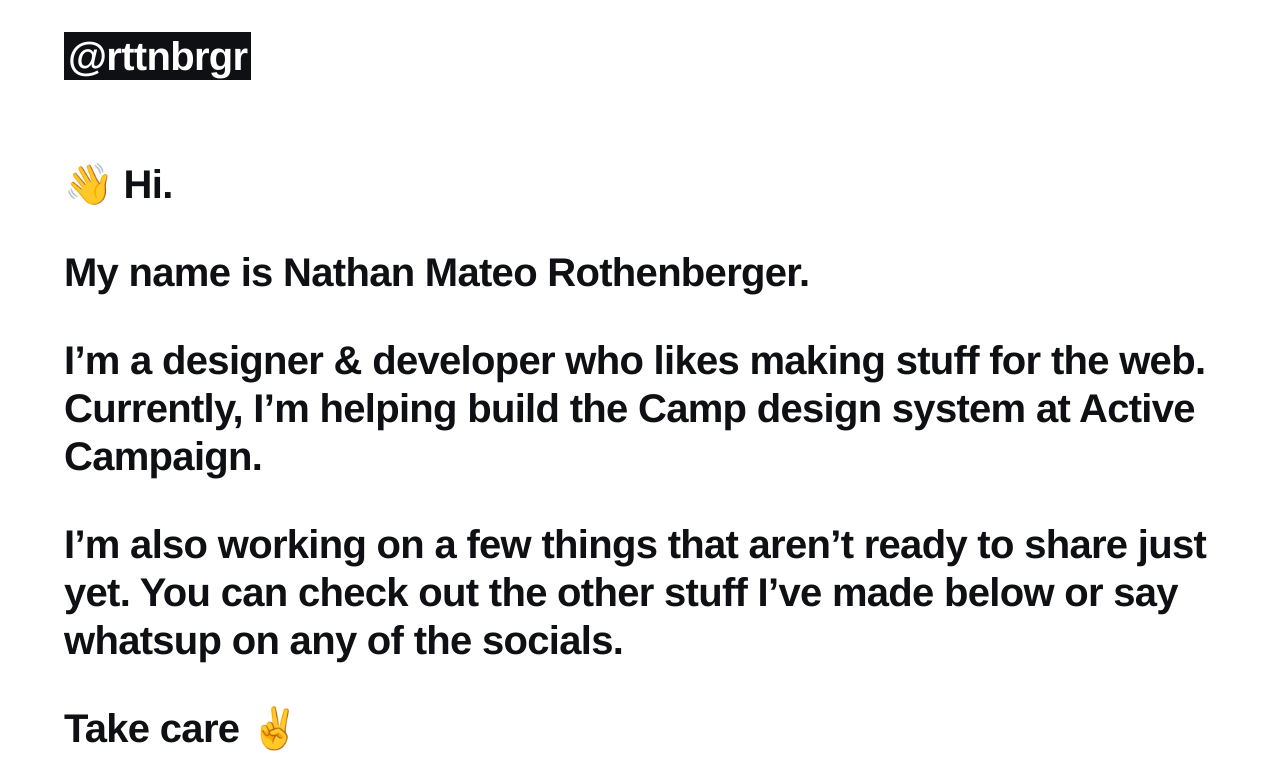
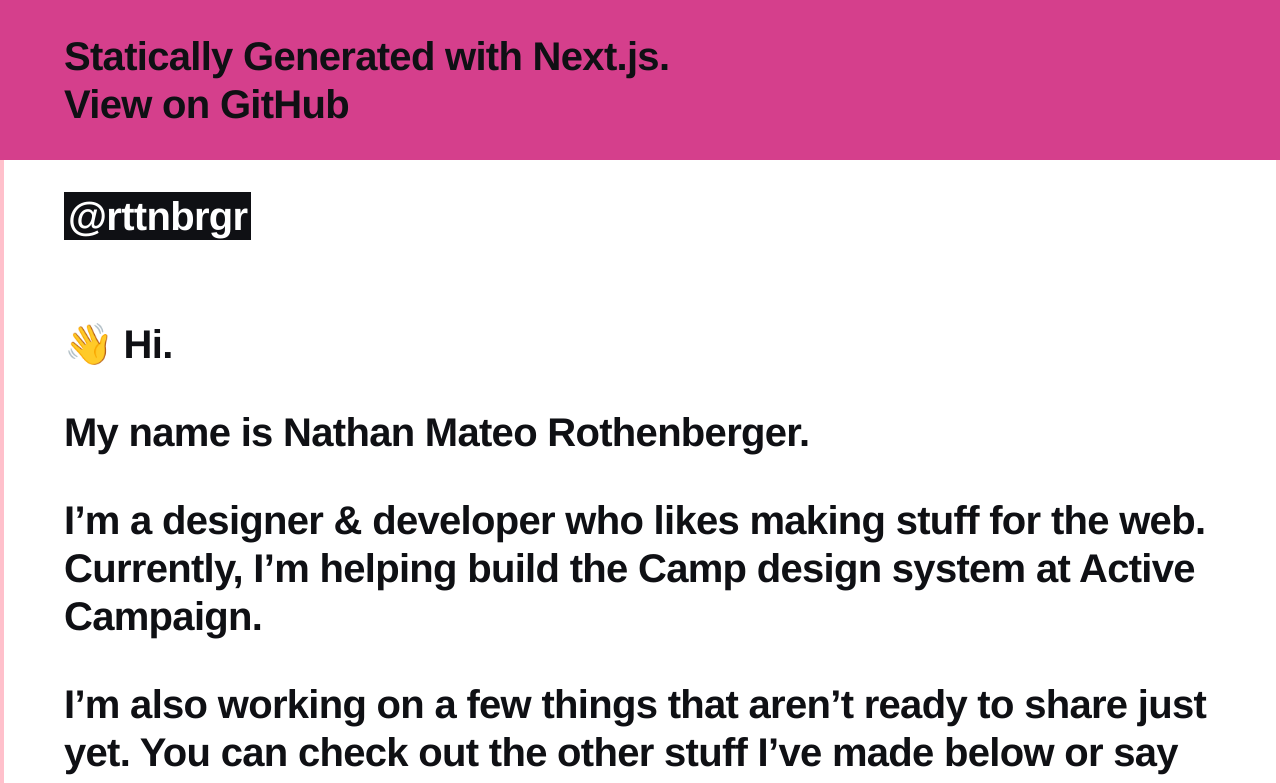
Before and after one commit to rttnbrgr/homebase, a Next.js app: page / in a window 1280 px wide. Shown: the top 783 px of the page. Built offline with nearby package versions, Linux system fonts and the light colour scheme.

Commit message:
debug + normalize layouts

```diff
--- a/components/Footer.tsx
+++ b/components/Footer.tsx
@@ -10,7 +10,7 @@ import NextLink from "next/link";
 const Footer = () => {
   return (
     <>
-      <Box as="footer" layerStyle="" py="8">
+      <Box as="footer" layerStyle="debug" py="8">
         <ChakraContainer bg="transparent" variant="refactor">
           <Text as="h3">Statically Generated with Next.js.</Text>
           <Text>
--- a/components/layouts/LayoutBlog.tsx
+++ b/components/layouts/LayoutBlog.tsx
@@ -1,6 +1,6 @@
 import Footer from "../Footer";
 import Meta from "../MetaRoot";
-import { ChakraProvider } from "@chakra-ui/react";
+import { Box, ChakraProvider } from "@chakra-ui/react";
 import theme from "../../theme";
 
 type Props = {
@@ -13,10 +13,13 @@ const LayoutBlog = ({ preview, children }: Props) => {
     <>
       <Meta />
       <ChakraProvider theme={theme}>
-        <div className="min-h-screen">
-          <main>{children}</main>
+        <Box minH="100vh" boxShadow="inset 0 0 0 4px green">
+          <main>
+            <Footer />
+            {children}
+          </main>
           <Footer />
-        </div>
+        </Box>
       </ChakraProvider>
     </>
   );
--- a/components/layouts/LayoutChakra.tsx
+++ b/components/layouts/LayoutChakra.tsx
@@ -1,4 +1,4 @@
-import { ChakraProvider } from "@chakra-ui/react";
+import { Box, ChakraProvider } from "@chakra-ui/react";
 import React from "react";
 import Meta from "../MetaRoot";
 import theme from "../../theme";
@@ -13,10 +13,13 @@ const LayoutChakra = ({ children }: LayoutProps) => {
     <>
       <Meta />
       <ChakraProvider theme={theme}>
-        <div className="min-h-screen flex justify-center items-start">
-          <main>{children}</main>
-        </div>
-        <Footer />
+        <Box minH="100vh" boxShadow="inset 0 0 0 4px pink">
+          <main>
+            <Footer />
+            {children}
+          </main>
+          <Footer />
+        </Box>
       </ChakraProvider>
     </>
   );
--- a/pages/index.tsx
+++ b/pages/index.tsx
@@ -1,6 +1,12 @@
 import MetaPage from "../components/MetaPage";
 import { LayoutChakra } from "../components/layouts";
-import { Box, VStack, Text, Link as ChakraLink } from "@chakra-ui/react";
+import {
+  Box,
+  VStack,
+  Text,
+  Link as ChakraLink,
+  Container
+} from "@chakra-ui/react";
 import NextLink from "next/link";
 import { MonoLinkList } from "../components/MonoLinkList";
 import { linkLists } from "../lib/homepageLinks";
@@ -9,15 +15,8 @@ import { Review } from "../components/reviews";
 import reviews from "../lib/reviews";
 
 const rootStyles = {
-  // Text styles
-  textStyle: "homeRoot",
-  // Layout Styles
-  padding: "1.5rem",
   pt: "2rem",
-  pb: "4rem",
-  display: "flex",
-  alignItems: "center",
-  maxWidth: "30em"
+  pb: "4rem"
 };
 
 type Props = {};
@@ -26,12 +25,13 @@ const Index = ({}: Props) => {
   return (
     <LayoutChakra>
       <MetaPage title="R T T N B R G R | 🤢🍔" titleSuffix={false} />
-      <Box {...rootStyles} className="rootBox">
+      <Container variant="refactor" {...rootStyles}>
         <VStack spacing="2em" align="start">
           <Text as="h1" textStyle="homeHeader">
             @rttnbrgr
           </Text>
 
+          {/* Bio Section */}
           <VStack spacing="1em" align="start">
             <Text>👋 Hi.</Text>
             <Text>My name is Nathan Mateo Rothenberger.</Text>
@@ -47,7 +47,7 @@ const Index = ({}: Props) => {
             </Text>
             <Text>Take care ✌️</Text>
           </VStack>
-
+          {/* Reviews Section */}
           <Box as="section">
             <Text as="h2" textStyle="homeHeader">
               Reviews
@@ -72,7 +72,7 @@ const Index = ({}: Props) => {
               </NextLink>
             </VStack>
           </Box>
-
+          {/* Links */}
           <VStack spacing="1em" align="start">
             {linkLists.map(({ title, list }, i) => {
               return (
@@ -89,7 +89,7 @@ const Index = ({}: Props) => {
             })}
           </VStack>
         </VStack>
-      </Box>
+      </Container>
     </LayoutChakra>
   );
 };
--- a/theme/index.ts
+++ b/theme/index.ts
@@ -174,7 +174,7 @@ const theme = extendTheme({
       },
       variants: {
         refactor: {
-          textStyle: "homeRoot",
+          textStyle: "homeRoot", // the width and padding are based on this
           px: "1.5rem",
           maxWidth: "30em"
         },
```
